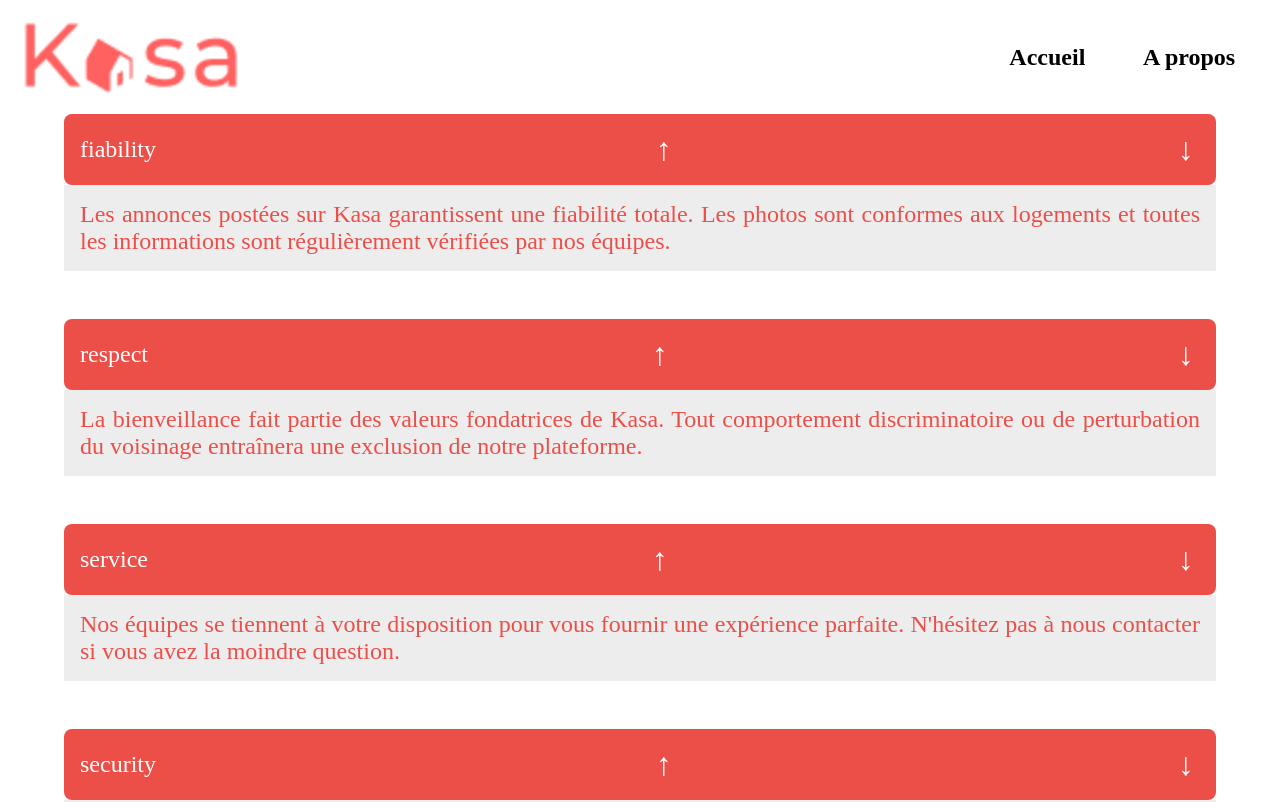
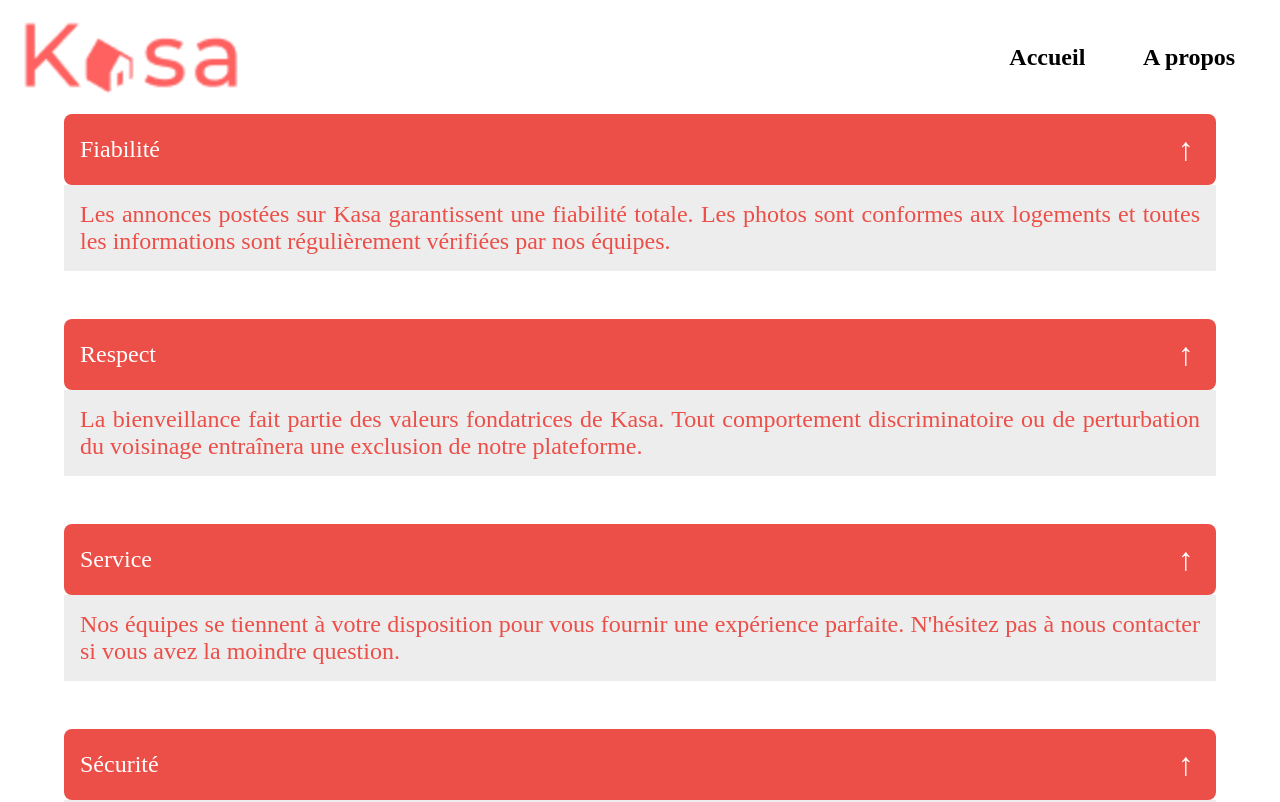
Before and after one commit to EuverteT/Kasa-on-Angular, an Angular app: page /about in a window 1280 px wide. Shown: the top 802 px of the page. Built offline with nearby package versions, Linux system fonts and the light colour scheme.

Commit message:
Page ABOUT: fonctionnalités DEPLIER/REPLIER (simplification avec booléens)

```diff
--- a/public/about.json
+++ b/public/about.json
@@ -3,28 +3,31 @@
         "name": "fiability",
         "title": "Fiabilité",
         "text": "Les annonces postées sur Kasa garantissent une fiabilité totale. Les photos sont conformes aux logements et toutes les informations sont régulièrement vérifiées par nos équipes.",
-        "expandBtn": "fiabilityExpandBtn",
-        "notExpandBtn": "fiabilityNotExpandBtn"
+        "expandBtn": false,
+        "notExpandBtn": true
     },
     {
         "name": "respect",
         "title": "Respect",
         "text": "La bienveillance fait partie des valeurs fondatrices de Kasa. Tout comportement discriminatoire ou de perturbation du voisinage entraînera une exclusion de notre plateforme.",
-        "expandBtn": "respectExpandBtn",
-        "notExpandBtn": "respectNotExpandBtn"
+        "expandBtn": false,
+        "notExpandBtn": true
+
     },
     {
         "name": "service",
         "title": "Service",
         "text": "Nos équipes se tiennent à votre disposition pour vous fournir une expérience parfaite. N'hésitez pas à nous contacter si vous avez la moindre question.",
-        "expandBtn": "serviceExpandBtn",
-        "notExpandBtn": "serviceNotExpandBtn"
+        "expandBtn": false,
+        "notExpandBtn": true
+
     },
     {
         "name": "security",
         "title": "Sécurité",
         "text": "La sécurité est la priorité de Kasa. Aussi bien pour nos hôtes que pour les voyageurs, chaque logement correspond aux critères de sécurité établis par nos services. En laissant une note aussi bien à l'hôte qu'au locataire, cela permet à nos équipes de vérifier que les standards sont bien respectés. Nous organisons également des ateliers sur la sécurité domestique pour nos hôtes.",
-        "expandBtn": "securityExpandBtn",
-        "notExpandBtn": "securityNotExpandBtn"
+        "expandBtn": false,
+        "notExpandBtn": true
+
     }
 ]
--- a/src/app/about/about.component.html
+++ b/src/app/about/about.component.html
@@ -4,14 +4,19 @@
     <div class="component">
 
         <div class="component-title">
-            <div>{{ about.name }}</div>
-            <button id={{about.notExpandBtn}} (click)="closeText()" class="notExpand-button">&uarr;</button>
-            <button id={{about.expandBtn}} (click)="openText()" class="expand-button">&darr;</button>
+            <div>{{ about.title }}</div>
+            @if(about.expandBtn == false) {
+            <button (click)="closeText(about)" class="notExpand-button">&uarr;</button>
+            }
+            @if(about.notExpandBtn == false) {
+            <button (click)="openText(about)" class="expand-button">&darr;</button>
+            }
         </div>
+        @if(about.expandBtn == false) {
         <div class="description">
             <div>{{ about.text }}</div>
         </div>
+        }
     </div>
-
     }
 </div>
--- a/src/app/about/about.component.ts
+++ b/src/app/about/about.component.ts
@@ -14,13 +14,17 @@ export class AboutComponent implements OnInit{
 
   ngOnInit() {
     this.aboutService.getAbouts().subscribe();
+
   };
 
-  closeText() {
-    console.log("test");
+  openText(about: any) {
+    about.expandBtn = false;
+    about.notExpandBtn = true;
   };
 
-  openText() {
-    console.log("test");
+  closeText(about: any) {
+    about.expandBtn = true;
+    about.notExpandBtn = false;
   }
+
 }
--- a/src/app/about/about.interface.ts
+++ b/src/app/about/about.interface.ts
@@ -2,6 +2,6 @@ export interface About {
     name: string;
     title: string;
     text: string;
-    expandBtn: string;
-    notExpandBtn: string
+    expandBtn: boolean;
+    notExpandBtn: boolean
 }
```
